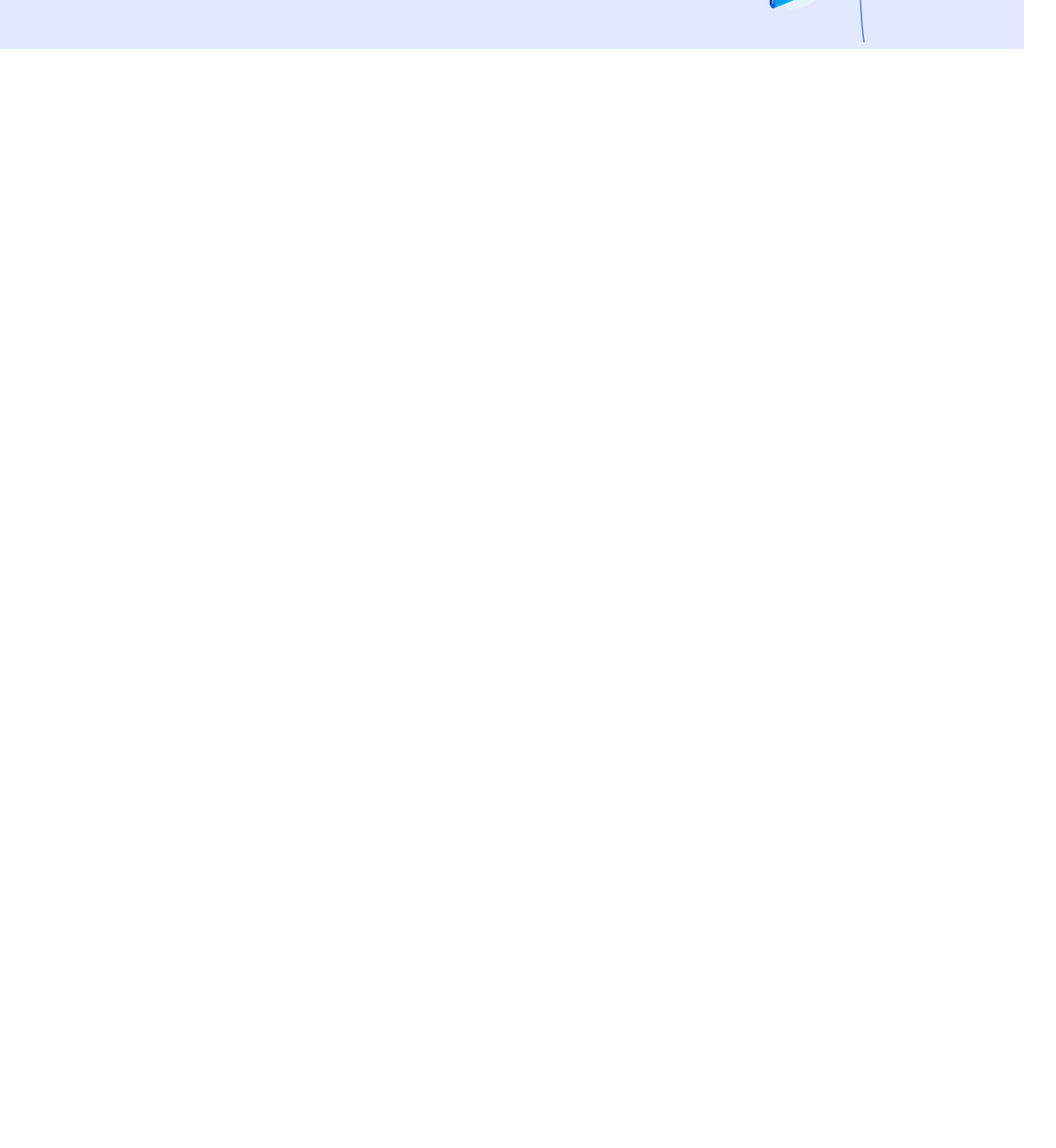
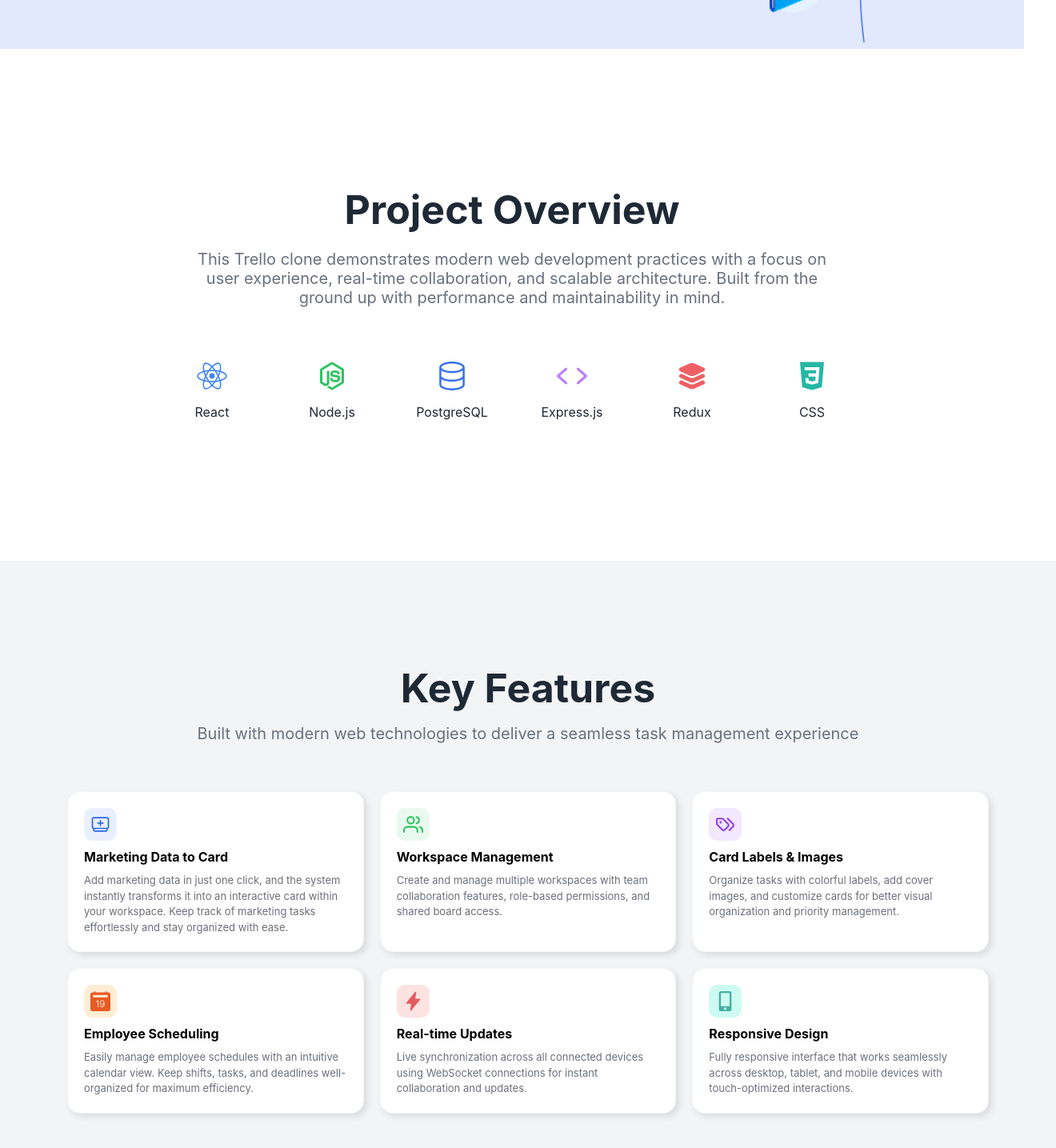
Before and after one commit to widyawulan19/trello-clone-task-manager, a React (Create React App) app: page / in a window 1280 px wide. Shown: the part 739-2174 px from the top of the page at 80% size, 1320 px wide, since content can reach past the window. Before the commit the page ends 800 px from the top, so only its background shows below. Built offline with nearby package versions, Linux system fonts and the light colour scheme.

Commit message:
fix project view and features pages

```diff
--- a/src/App.js
+++ b/src/App.js
@@ -2,12 +2,16 @@
 import './App.css';
 import Hero from './Page/Hero';
 import ScrollSVGLine from './Page/ScrollSVGLine';
+import ProjectView from './Page/ProjectView';
+import Features from './Page/Features';
 
 function App() {
   return (
     <div className="App">
       <ScrollSVGLine />
       <Hero />
+      <ProjectView />
+      <Features />
     </div>
   );
 }
--- /dev/null
+++ b/src/Page/Features.jsx
@@ -0,0 +1,90 @@
+import React from 'react'
+import '../Style/Page/Features.css'
+import { RxCardStackPlus } from "react-icons/rx";
+import { FiUsers } from "react-icons/fi";
+import { LuTags } from "react-icons/lu";
+import { BsFillCalendar2DateFill } from "react-icons/bs";
+import { IoFlash } from "react-icons/io5";
+import { FaMobileAlt } from "react-icons/fa";
+
+
+const Features=()=> {
+
+    const FeatureData = [
+        {
+            id: 1,
+            title:'Marketing Data to Card',
+            icon: <RxCardStackPlus/> ,
+            color: '#2A67E7',
+            background:'#E9F0FD',
+            desc:'Add marketing data in just one click, and the system instantly transforms it into an interactive card within your workspace. Keep track of marketing tasks effortlessly and stay organized with ease.'
+        },
+        {
+            id: 2,
+            title:'Workspace Management',
+            icon: <FiUsers/> ,
+            color: '#2FC362',
+            background:'#EAF9EF',
+            desc:'Create and manage multiple workspaces with team collaboration features, role-based permissions, and shared board access.'
+        },
+        {
+            id: 3,
+            title:'Card Labels & Images',
+            icon: <LuTags/> ,
+            color: '#923EE6',
+            background:'#F3E8FE',
+            desc:'Organize tasks with colorful labels, add cover images, and customize cards for better visual organization and priority management.'
+        },
+        {
+            id: 4,
+            title:'Employee Scheduling',
+            icon: <BsFillCalendar2DateFill/> ,
+            color: '#E85A23',
+            background:'#FEEDD6',
+            desc:'Easily manage employee schedules with an intuitive calendar view. Keep shifts, tasks, and deadlines well-organized for maximum efficiency.'
+        },
+        {
+            id: 5,
+            title:'Real-time Updates',
+            icon: <IoFlash/> ,
+            color: '#E45B5F',
+            background:'#FDE2E2',
+            desc:'Live synchronization across all connected devices using WebSocket connections for instant collaboration and updates.'
+        },
+        {
+            id: 6,
+            title:'Responsive Design',
+            icon: <FaMobileAlt/> ,
+            color: '#48AEA2',
+            background:'#CDFBF1',
+            desc:'Fully responsive interface that works seamlessly across desktop, tablet, and mobile devices with touch-optimized interactions.'
+        }
+    ]
+
+
+  return (
+    <div className='features-container'>
+        <div className="feature-title">
+            <h1>Key Features</h1>
+            <h3>Built with modern web technologies to deliver a seamless task management experience</h3>
+        </div>
+
+        <div className="features-box-container">
+            {FeatureData.map((feature)=>(
+                <div className='features-box' key={feature.id}>
+                    <div className="features-icon">
+                        <div className="fi-box" style={{backgroundColor:feature.background, color:feature.color}}>
+                            {feature.icon}
+                        </div>
+
+                    </div>
+                    <h4>{feature.title}</h4>
+                    <p>{feature.desc}</p>
+                </div>
+            ))}
+        </div>
+    </div>
+  )
+}
+
+export default Features
--- /dev/null
+++ b/src/Page/ProjectView.jsx
@@ -0,0 +1,68 @@
+import React from 'react'
+import { IoLogoReact, IoLogoNodejs, IoCode, IoLayers,IoLogoCss3 } from "react-icons/io5";
+import { GoDatabase } from "react-icons/go";
+import '../Style/Page/ProjectView.css'
+
+const ProjectView=()=> {
+    //DATA PROJECT
+    const IconProject = [
+        {
+            id:1,
+            title:'React',
+            icon : <IoLogoReact/>,
+            color: '#4085F3'
+        },
+        {
+            id:2,
+            title:'Node.js',
+            icon : <IoLogoNodejs/>,
+            color: '#2FC362'
+        },
+        {
+            id:3,
+            title:'PostgreSQL',
+            icon : <GoDatabase/>,
+            color: '#3971E9'
+        },
+        {
+            id:4,
+            title:'Express.js',
+            icon : <IoCode/>,
+            color: '#BB83F7'
+        },
+        {
+            id:5,
+            title:'Redux',
+            icon : <IoLayers/>,
+            color: '#EE6063'
+        },
+        {
+            id:6,
+            title:'CSS',
+            icon : <IoLogoCss3/>,
+            color: '#25B7A6'
+        }
+
+    ];
+
+  return (
+    <div className='project-container'>
+        <h1>Project Overview</h1>
+        <p>This Trello clone demonstrates modern web development practices with a focus on user experience, real-time collaboration, and scalable architecture. Built from the ground up with performance and maintainability in mind.</p>
+        <div className="btn-project">
+            {IconProject.map((feature)=>(
+                <div className='btn-box' key={feature.id}>
+                    <div className="btn-icon" style={{color:feature.color}}>
+                        {feature.icon}
+                    </div>
+                    <div className="btn-name">
+                        <h4>{feature.title}</h4>
+                    </div>
+                </div>
+            ))}
+        </div>
+    </div>
+  )
+}
+
+export default ProjectView
--- /dev/null
+++ b/src/Style/Page/Features.css
@@ -0,0 +1,104 @@
+.features-container {
+    background-color: #F3F4F6;
+    width: 100%;
+    height: 100vh;
+    /* border: 1px solid blue; */
+    display: flex;
+    flex-direction: column;
+    align-items: center;
+    justify-content: center;
+    padding: 10px 20px;
+    font-family: 'Inter', sans-serif;
+}
+
+.features-container .feature-title {
+    /* border: 1px solid red; */
+    width: 100%;
+    display: flex;
+    flex-direction: column;
+    align-items: center;
+    justify-content: center;
+    margin: 10px 0px;
+    margin-bottom: 50px;
+    gap: 15px;
+}
+
+.feature-title h1 {
+    font-size: 50px;
+    font-weight: bold;
+    color: #1F2936;
+    margin: 0px;
+}
+
+.feature-title h3 {
+    font-size: 20px;
+    font-weight: normal;
+    width: 65vw;
+    margin: 0px;
+    /* border: 1px solid red; */
+    text-align: center;
+    color: #68717C;
+}
+
+/* FEATURES MAIN  */
+.features-container .features-box-container {
+    /* border: 1px solid red; */
+    width: 90%;
+    display: grid;
+    grid-template-columns: repeat(3, 1fr);
+    gap: 20px;
+    padding: 10px;
+}
+
+.features-box-container .features-box {
+    display: flex;
+    flex-direction: column;
+    /* align-items: center; */
+    justify-content: flex-start;
+    border: 1px solid #F3F4F6;
+    border-radius: 16px;
+    padding: 20px;
+    gap: 10px;
+    cursor: pointer;
+    background-color: #fff;
+    box-shadow: 4px 4px 8px rgba(0, 0, 0, 0.1);
+    transition: transform 0.2s ease, box-shadow 0.2s ease;
+}
+
+.features-box:hover {
+    border: 1px solid #7098ee;
+    box-shadow: 0px 4px 8px #3f77f163;
+    transform: scale(1.09);
+}
+
+.features-box .features-icon {
+    width: 95%;
+    /* border: 1px solid red; */
+    display: flex;
+    align-items: center;
+    justify-content: left;
+}
+
+.fi-box {
+    border-radius: 10px;
+    padding: 8px;
+    font-size: 25px;
+    display: flex;
+    align-items: center;
+    justify-content: center;
+}
+
+.features-box h4 {
+    margin: 0px;
+    font-size: 16px;
+    /* border: 1px solid blue; */
+}
+
+.features-box p {
+    padding: 0px;
+    margin: 0;
+    line-height: 1.5;
+    font-size: 13px;
+    color: #68717C;
+    /* border: 1px solid blue; */
+}
--- /dev/null
+++ b/src/Style/Page/ProjectView.css
@@ -0,0 +1,73 @@
+.project-container {
+    background-color: #fff;
+    width: 100%;
+    height: 80vh;
+    /* border: 1px solid blue; */
+    display: flex;
+    flex-direction: column;
+    align-items: center;
+    justify-content: center;
+    font-family: 'Inter', sans-serif;
+}
+
+.project-container h1 {
+    font-size: 50px;
+    font-weight: bold;
+    color: #1F2936;
+    margin: 0px;
+}
+
+.project-container p {
+    font-size: 20px;
+    width: 65vw;
+    /* border: 1px solid red; */
+    text-align: center;
+    color: #68717C;
+}
+
+/* ICON  */
+.project-container .btn-project {
+    margin-top: 40px;
+    /* border: 1px solid blue; */
+    width: 80%;
+    gap: 10px;
+    display: flex;
+    align-items: center;
+    justify-content: center;
+}
+
+.btn-project .btn-box {
+    border: 1px solid white;
+    border-radius: 8px;
+    width: 10vw;
+    gap: 5px;
+    padding: 5px;
+    display: flex;
+    flex-direction: column;
+    align-items: center;
+    justify-content: center;
+    cursor: pointer;
+    transition: transform 0.2s ease, box-shadow 0.2s ease;
+}
+
+.btn-project .btn-box:hover {
+    /* background-color: #f2f1f1; */
+    transform: scale(1.09);
+}
+
+.btn-box .btn-icon {
+    /* border: 1px solid red; */
+    font-size: 40px;
+}
+
+.btn-box .btn-name {
+    /* border: 1px solid blue; */
+}
+
+.btn-name h4 {
+    margin: 0px;
+    font-weight: normal;
+    color: #1F2936;
+}
+
+/* END ICON  */
```
Also changed, not shown: src/Notes/Note.jsx (added, +37 -0 lines).
